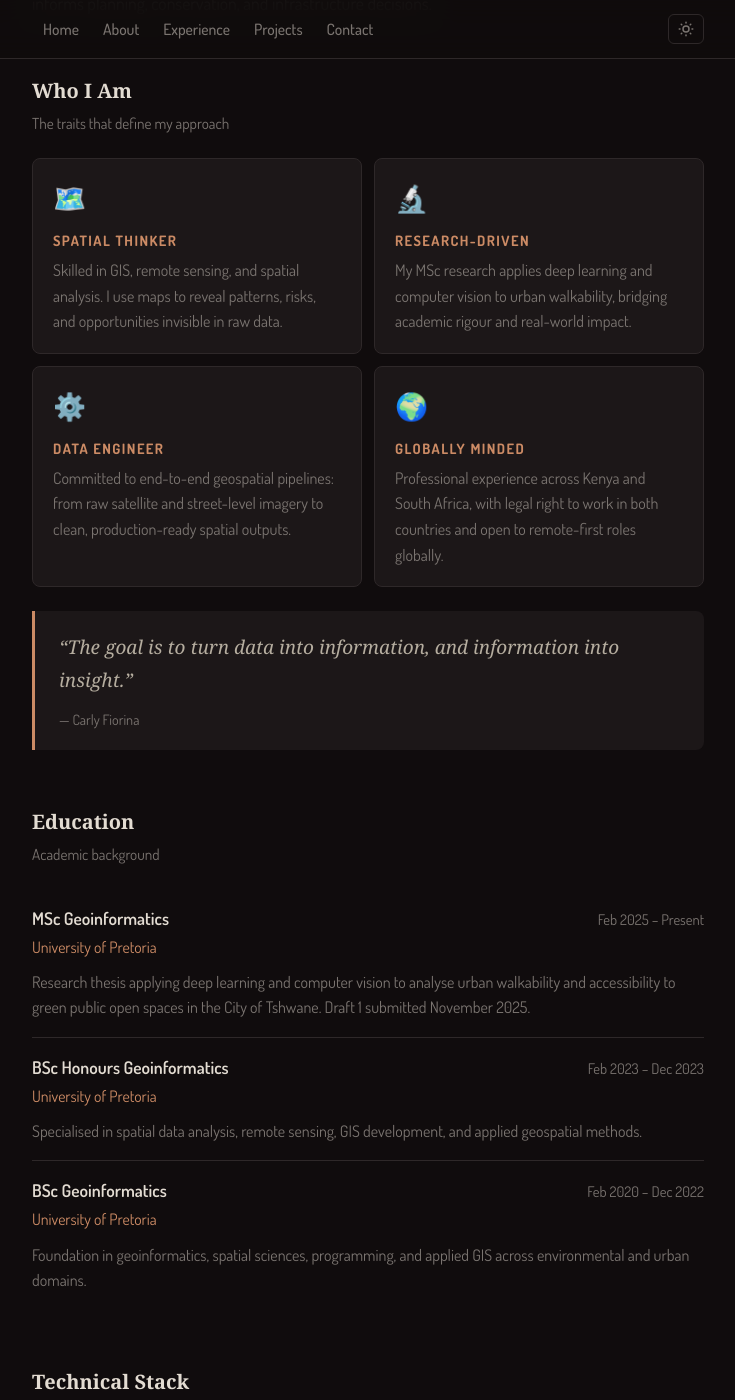
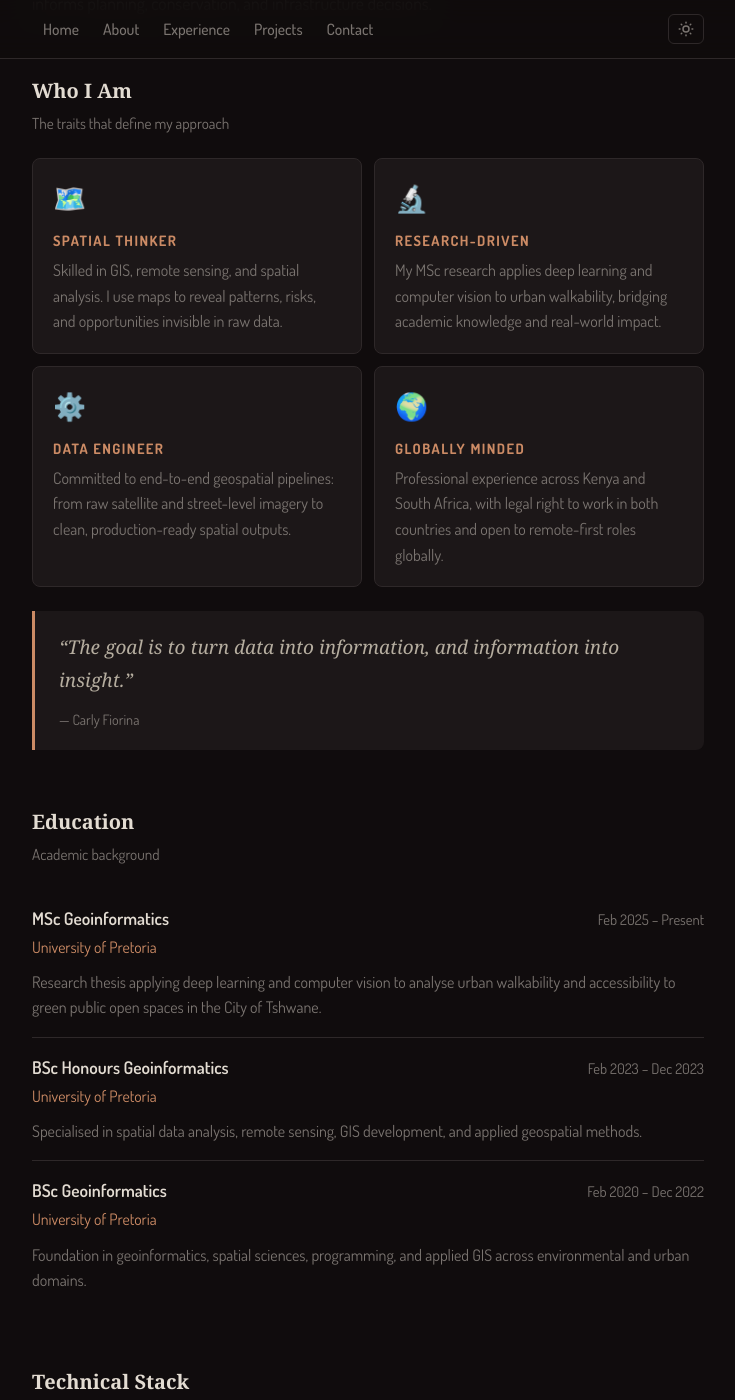
Before and after one commit to joyceonyango/joyceonyango.github.io, a Jekyll site: the page built from _pages/about.html, in a window 1280 px wide and 1400 px high, scrolled down 773 px. Shown: the whole window, without its empty margins (272-1007 px from the left). Built offline with Jekyll 4.4.1, drawn with Linux system fonts in a browser that asks for light colours; some web fonts are replaced.

Commit message:
Deploy portfolio website

```diff
--- a/_pages/about.html
+++ b/_pages/about.html
@@ -54,7 +54,7 @@ description: Background, research, education and technical stack of Joyce Onyang
     <div class="trait-card">
       <span class="trait-icon">&#128300;</span>
       <h4>Research-Driven</h4>
-      <p>My MSc research applies deep learning and computer vision to urban walkability, bridging academic rigour and real-world impact.</p>
+      <p>My MSc research applies deep learning and computer vision to urban walkability, bridging academic knowledge and real-world impact.</p>
     </div>
     <div class="trait-card">
       <span class="trait-icon">&#9881;&#65039;</span>
@@ -84,7 +84,7 @@ description: Background, research, education and technical stack of Joyce Onyang
       <div class="edu-institution">University of Pretoria</div>
     </div>
     <div class="edu-year">Feb 2025 &ndash; Present</div>
-    <p class="edu-desc">Research thesis applying deep learning and computer vision to analyse urban walkability and accessibility to green public open spaces in the City of Tshwane. Draft 1 submitted November 2025.</p>
+    <p class="edu-desc">Research thesis applying deep learning and computer vision to analyse urban walkability and accessibility to green public open spaces in the City of Tshwane.</p>
   </div>
   <div class="edu-item">
     <div>
```
